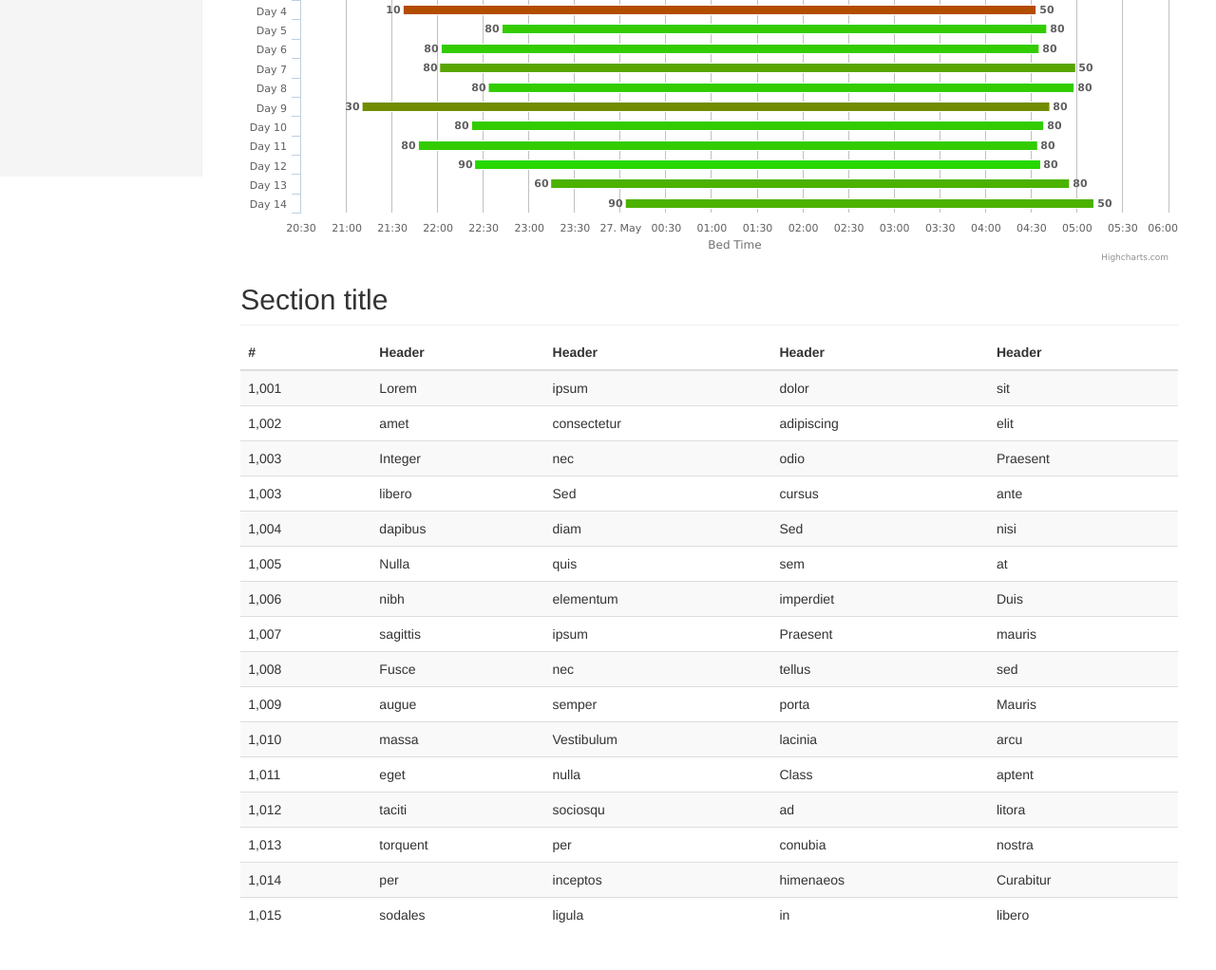
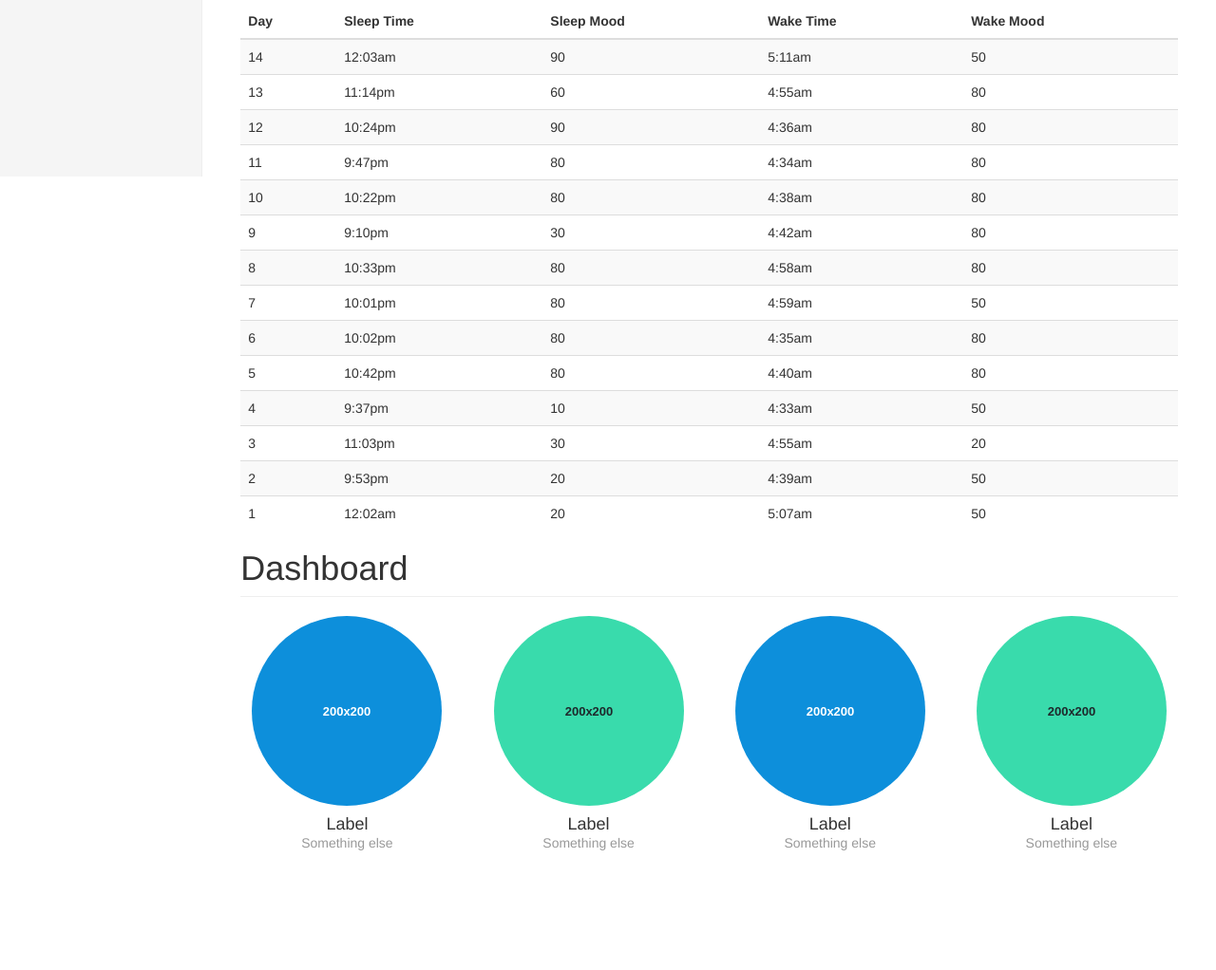
Before and after one commit to yaw2014/hackfitboston, a plain HTML site: page dashboard.html in a window 1280 px wide. Shown: the part 614-1636 px from the top of the page at 95% size. After the commit the page ends 1582 px from the top, so only its background shows below. Drawn offline with Linux system fonts and the light colour scheme.

Commit message:
update dashboard and sleep.html

```diff
--- a/dashboard.html
+++ b/dashboard.html
@@ -64,6 +64,45 @@
 					</ul>
 				</div>
 				<div class="col-sm-9 col-sm-offset-3 col-md-10 col-md-offset-2 main">
+					<!-- Chart graph -->
+					<h2 class="sub-header">Sleep Performance</h2>
+					<div class="table-responsive">
+						<div id="container">
+						</div>
+					</div>
+
+					<!-- Table -->
+					<h2 class="sub-header">Your Performance</h2>
+					<div class="table-responsive">
+						<table class="table table-striped">
+							<thead>
+								<tr>
+									<th>Day</th>
+									<th>Sleep Time</th>
+									<th>Sleep Mood</th>
+									<th>Wake Time</th>
+									<th>Wake Mood</th>
+								</tr>
+							</thead>
+							<tbody>
+								<tr><td>14</td><td>12:03am</td><td>90</td><td>5:11am</td><td>50</td></tr>
+								<tr><td>13</td><td>11:14pm</td><td>60</td><td>4:55am</td><td>80</td></tr>
+								<tr><td>12</td><td>10:24pm</td><td>90</td><td>4:36am</td><td>80</td></tr>
+								<tr><td>11</td><td>9:47pm</td><td>80</td><td>4:34am</td><td>80</td></tr>
+								<tr><td>10</td><td>10:22pm</td><td>80</td><td>4:38am</td><td>80</td></tr>
+								<tr><td>9</td><td>9:10pm</td><td>30</td><td>4:42am</td><td>80</td></tr>
+								<tr><td>8</td><td>10:33pm</td><td>80</td><td>4:58am</td><td>80</td></tr>
+								<tr><td>7</td><td>10:01pm</td><td>80</td><td>4:59am</td><td>50</td></tr>
+								<tr><td>6</td><td>10:02pm</td><td>80</td><td>4:35am</td><td>80</td></tr>
+								<tr><td>5</td><td>10:42pm</td><td>80</td><td>4:40am</td><td>80</td></tr>
+								<tr><td>4</td><td>9:37pm</td><td>10</td><td>4:33am</td><td>50</td></tr>
+								<tr><td>3</td><td>11:03pm</td><td>30</td><td>4:55am</td><td>20</td></tr>
+								<tr><td>2</td><td>9:53pm</td><td>20</td><td>4:39am</td><td>50</td></tr>
+								<tr><td>1</td><td>12:02am</td><td>20</td><td>5:07am</td><td>50</td></tr>
+							</tbody>
+						</table>
+					</div>
+
 					<h1 class="page-header">Dashboard</h1>
 					<div class="row placeholders">
 						<div class="col-xs-6 col-sm-3 placeholder">
@@ -87,141 +126,7 @@
 							<span class="text-muted">Something else</span>
 						</div>
 					</div>
-					<!-- Chart graph -->
-					<h2 class="sub-header">Chart</h2>
-					<div class="table-responsive">
-						<div id="container">
-						</div>
-					</div>
-					<!-- Table -->
-					<h2 class="sub-header">Section title</h2>
-					<div class="table-responsive">
-						<table class="table table-striped">
-							<thead>
-								<tr>
-									<th>#</th>
-									<th>Header</th>
-									<th>Header</th>
-									<th>Header</th>
-									<th>Header</th>
-								</tr>
-							</thead>
-							<tbody>
-								<tr>
-									<td>1,001</td>
-									<td>Lorem</td>
-									<td>ipsum</td>
-									<td>dolor</td>
-									<td>sit</td>
-								</tr>
-								<tr>
-									<td>1,002</td>
-									<td>amet</td>
-									<td>consectetur</td>
-									<td>adipiscing</td>
-									<td>elit</td>
-								</tr>
-								<tr>
-									<td>1,003</td>
-									<td>Integer</td>
-									<td>nec</td>
-									<td>odio</td>
-									<td>Praesent</td>
-								</tr>
-								<tr>
-									<td>1,003</td>
-									<td>libero</td>
-									<td>Sed</td>
-									<td>cursus</td>
-									<td>ante</td>
-								</tr>
-								<tr>
-									<td>1,004</td>
-									<td>dapibus</td>
-									<td>diam</td>
-									<td>Sed</td>
-									<td>nisi</td>
-								</tr>
-								<tr>
-									<td>1,005</td>
-									<td>Nulla</td>
-									<td>quis</td>
-									<td>sem</td>
-									<td>at</td>
-								</tr>
-								<tr>
-									<td>1,006</td>
-									<td>nibh</td>
-									<td>elementum</td>
-									<td>imperdiet</td>
-									<td>Duis</td>
-								</tr>
-								<tr>
-									<td>1,007</td>
-									<td>sagittis</td>
-									<td>ipsum</td>
-									<td>Praesent</td>
-									<td>mauris</td>
-								</tr>
-								<tr>
-									<td>1,008</td>
-									<td>Fusce</td>
-									<td>nec</td>
-									<td>tellus</td>
-									<td>sed</td>
-								</tr>
-								<tr>
-									<td>1,009</td>
-									<td>augue</td>
-									<td>semper</td>
-									<td>porta</td>
-									<td>Mauris</td>
-								</tr>
-								<tr>
-									<td>1,010</td>
-									<td>massa</td>
-									<td>Vestibulum</td>
-									<td>lacinia</td>
-									<td>arcu</td>
-								</tr>
-								<tr>
-									<td>1,011</td>
-									<td>eget</td>
-									<td>nulla</td>
-									<td>Class</td>
-									<td>aptent</td>
-								</tr>
-								<tr>
-									<td>1,012</td>
-									<td>taciti</td>
-									<td>sociosqu</td>
-									<td>ad</td>
-									<td>litora</td>
-								</tr>
-								<tr>
-									<td>1,013</td>
-									<td>torquent</td>
-									<td>per</td>
-									<td>conubia</td>
-									<td>nostra</td>
-								</tr>
-								<tr>
-									<td>1,014</td>
-									<td>per</td>
-									<td>inceptos</td>
-									<td>himenaeos</td>
-									<td>Curabitur</td>
-								</tr>
-								<tr>
-									<td>1,015</td>
-									<td>sodales</td>
-									<td>ligula</td>
-									<td>in</td>
-									<td>libero</td>
-								</tr>
-							</tbody>
-						</table>
-					</div>
+
 				</div>
 			</div>
 		</div>
```
Also changed, not shown: index.html (+3 -3 lines), 1 other file.
